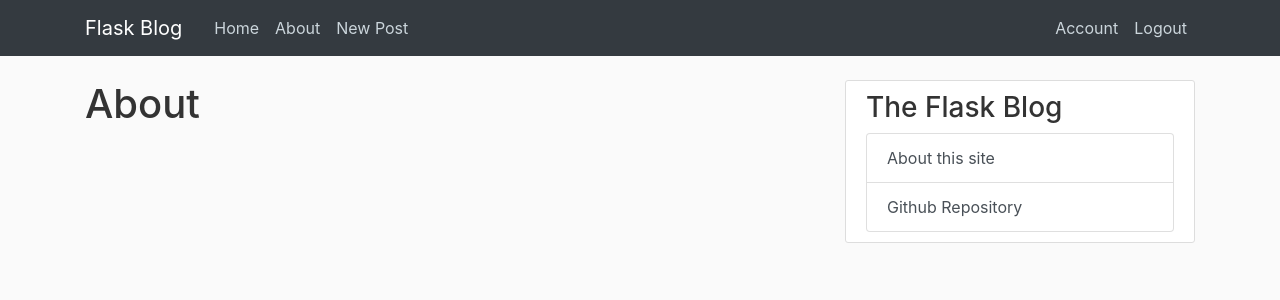
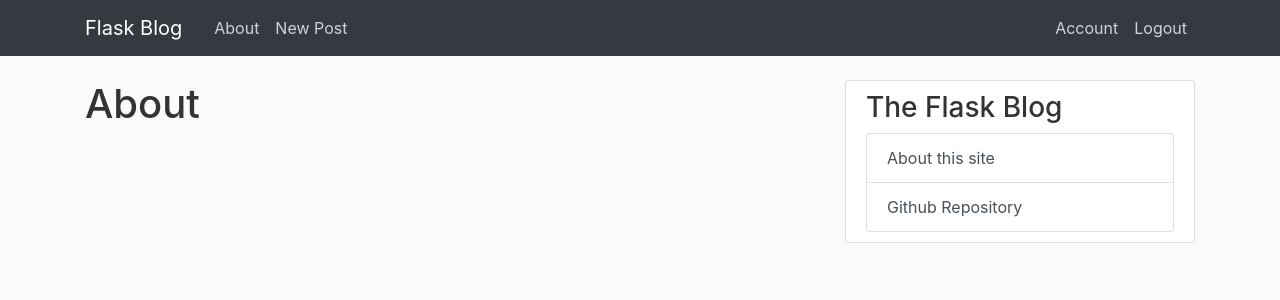
Before and after one commit to pzrsa/flask_blog, a Flask app: page /about in a window 1280 px wide. Shown: the top 300 px of the page. Run offline with Flask 2, Linux system fonts and the light colour scheme; the visitor is signed in with stand-in values (Sample User, id 1); some libraries are stand-ins or nearby versions.

Commit message:
remove home button since the name is already one

```diff
--- a/flaskblog/templates/layout.html
+++ b/flaskblog/templates/layout.html
@@ -27,7 +27,6 @@
                 </button>
                 <div class="collapse navbar-collapse" id="navbarToggle">
                     <div class="navbar-nav mr-auto">
-                        <a class="nav-item nav-link" href="{{ url_for('home') }}">Home</a>
                         <a class="nav-item nav-link" href="{{ url_for('about') }}">About</a>
                         {% if current_user.is_authenticated %}
                         <a class="nav-item nav-link" href="{{ url_for('new_post') }}">New Post</a>
```
